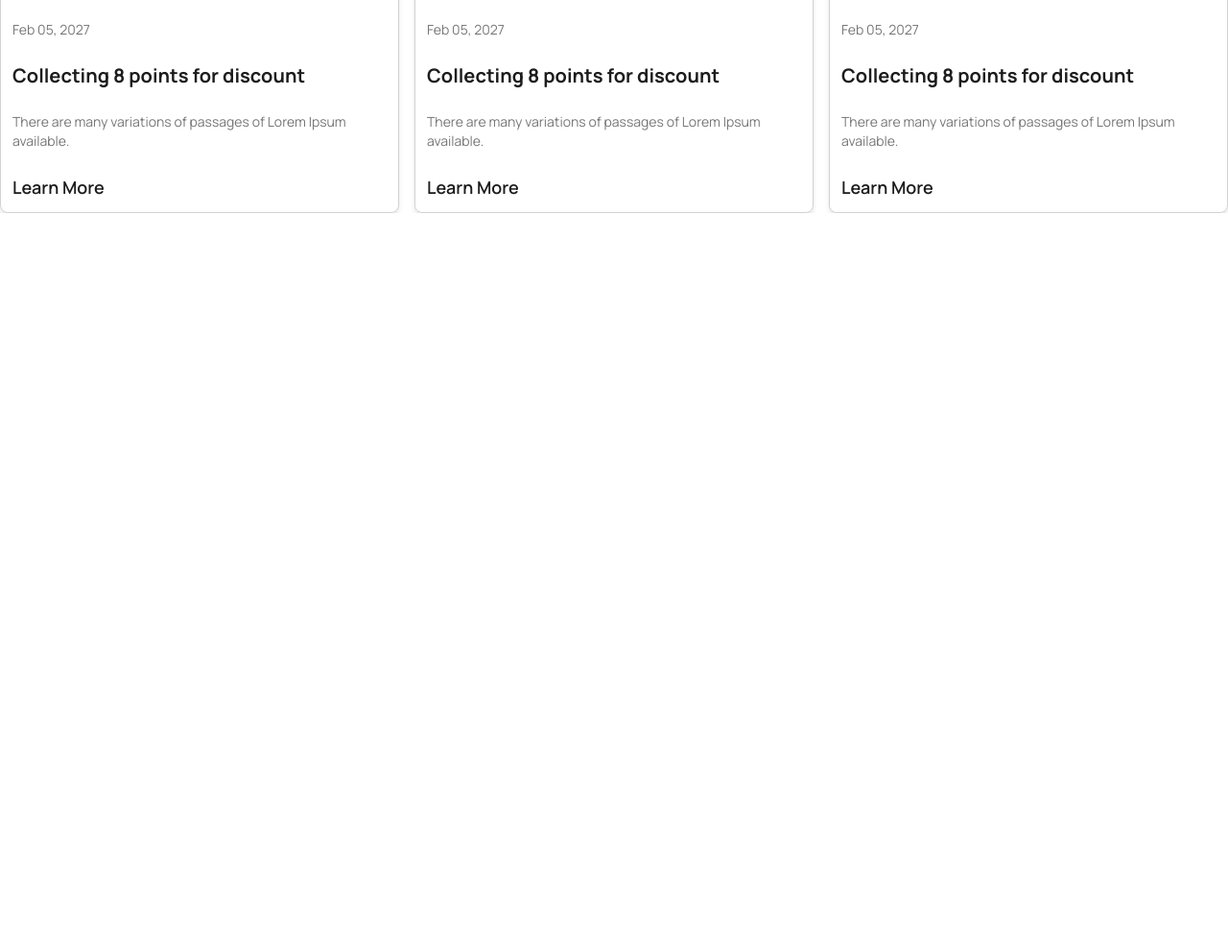
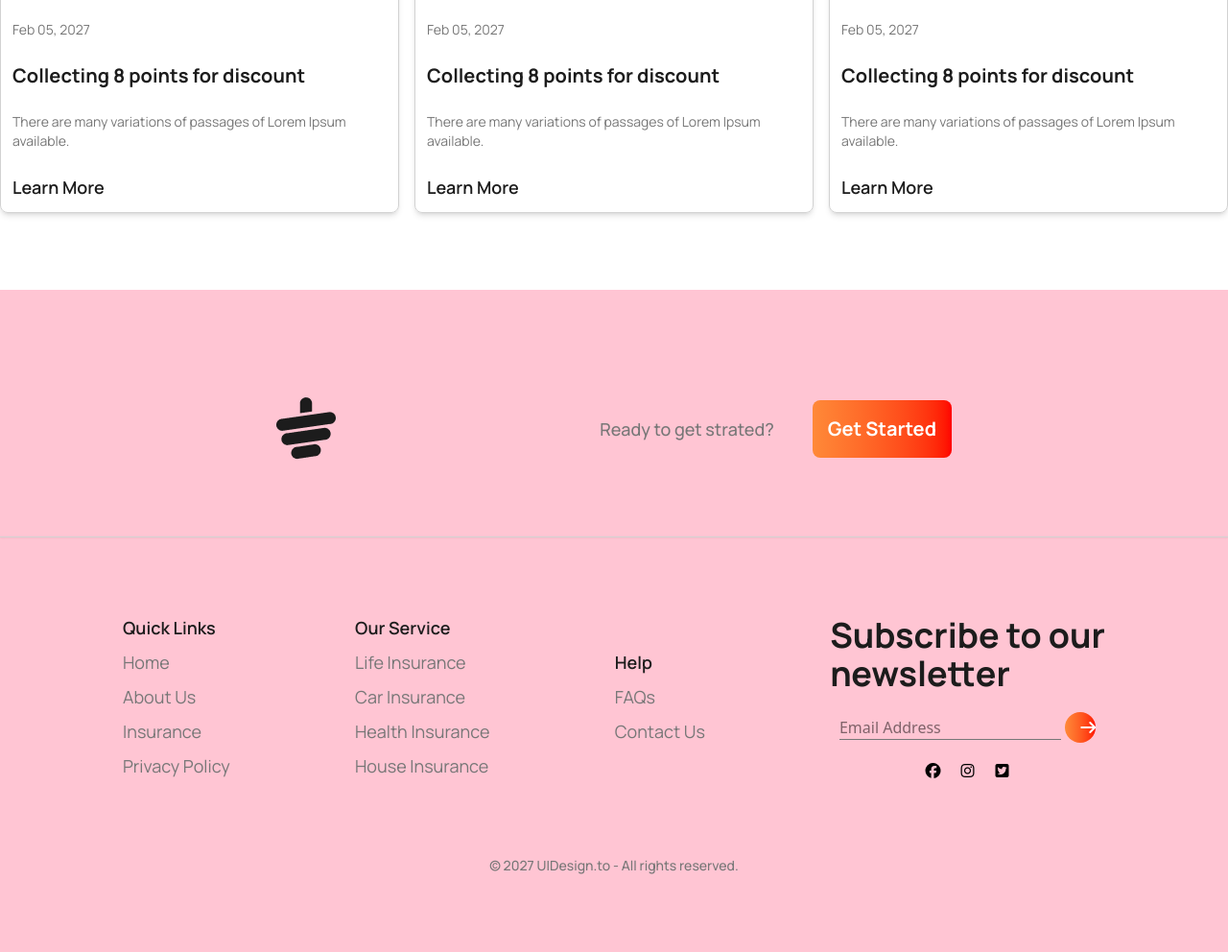
Before and after one commit to Khabbab800118/Tea-House-Project, a plain HTML site: page index.html in a window 1280 px wide. Shown: the part 2969-3961 px from the top of the page at 96% size. Before the commit the page ends 3191 px from the top, so only its background shows below. Drawn offline with nearby package versions, Linux system fonts and the light colour scheme.

Commit message:
full and final done commit

```diff
--- a/index.html
+++ b/index.html
@@ -190,7 +190,9 @@
         <!-- events section -->
         <section class="flex flex-col items-center gap-10 mt-20 p-4 lg:p-0">
             <h3 class="dark1 manrope text-5xl font-extrabold">News & Events</h3>
-            <p class="dark2 manrope text-sm text-center">There are many variations of passages of Lorem Ipsum available, but the majority have suffered alteration in some form,<br> by injected humour, or randomised words which don't look even slightly believable. </p>
+            <p class="dark2 manrope text-sm text-center">There are many variations of passages of Lorem Ipsum available,
+                but the majority have suffered alteration in some form,<br> by injected humour, or randomised words
+                which don't look even slightly believable. </p>
             <!-- cards -->
             <div class="flex flex-col lg:flex-row gap-4">
                 <!-- card 1 -->
@@ -221,8 +223,57 @@
         </section>
     </main>
     <!-- footer section -->
-    <footer>
-
+    <footer class="bg-[#ffc5d3] mt-20">
+        <!-- upper section  -->
+        <section
+            class="flex flex-col gap-4 pt-10 lg:flex-row items-center lg:justify-between lg:px-72 lg:pt-28 lg:pb-20 border-b border-[#D2D2D2] shadow-xs">
+            <img src="./images/cup.png" alt="">
+            <div class="flex flex-col lg:flex-row items-center gap-4 lg:gap-10">
+                <p class="manrope dark2 font-medium text-lg">Ready to get strated?</p>
+                <button
+                    class="manrope bg-gradient-to-r from-[#FF8938] to-[#ff0000] rounded-lg font-bold text-xl text-white p-4 w-fit">Get
+                    Started</button>
+            </div>
+        </section>
+        <!-- middle section -->
+        <section
+            class="flex flex-col lg:flex-row items-center gap-4 text-center lg:text-start lg:flex lg:w-8/10 mx-auto justify-between mt-20">
+            <ul class="flex flex-col gap-2">
+                <li class="manrope dark1 text-lg font-semibold">Quick Links</li>
+                <li class="manrope dark2 text-lg">Home</li>
+                <li class="manrope dark2 text-lg">About Us</li>
+                <li class="manrope dark2 text-lg">Insurance</li>
+                <li class="manrope dark2 text-lg">Privacy Policy</li>
+            </ul>
+            <ul class="flex flex-col gap-2">
+                <li class="manrope dark1 text-lg font-semibold">Our Service</li>
+                <li class="manrope dark2 text-lg">Life Insurance</li>
+                <li class="manrope dark2 text-lg">Car Insurance</li>
+                <li class="manrope dark2 text-lg">Health Insurance</li>
+                <li class="manrope dark2 text-lg">House Insurance</li>
+            </ul>
+            <ul class="flex flex-col gap-2">
+                <li class="manrope dark1 text-lg font-semibold">Help</li>
+                <li class="manrope dark2 text-lg">FAQs</li>
+                <li class="manrope dark2 text-lg">Contact Us</li>
+            </ul>
+            <div class="flex flex-col items-center">
+                <p class="dark1 manrope text-4xl font-bold">Subscribe to our <br> newsletter</p>
+                <div>
+                    <input type="email" name="" id="" class="my-6 border-b-1 border-[#777777]"
+                        placeholder="Email Address">
+                    <i
+                        class="fa-solid fa-arrow-right text-white bg-gradient-to-r from-[#FF8938] to-[#ff0000] rounded-full px-4 py-2"></i>
+                </div>
+                <div class="flex gap-4">
+                    <i class="fa-brands fa-facebook"></i>
+                    <i class="fa-brands fa-instagram"></i>
+                    <i class="fa-brands fa-square-twitter"></i>
+                </div>
+            </div>
+        </section>
+        <!-- ending -->
+        <p class="dark2 manrope text-sm font-medium py-20 text-center">© 2027 UIDesign.to - All rights reserved.</p>
     </footer>
 </body>
 
```
Lines whose indentation alone changed are shown as unchanged.
